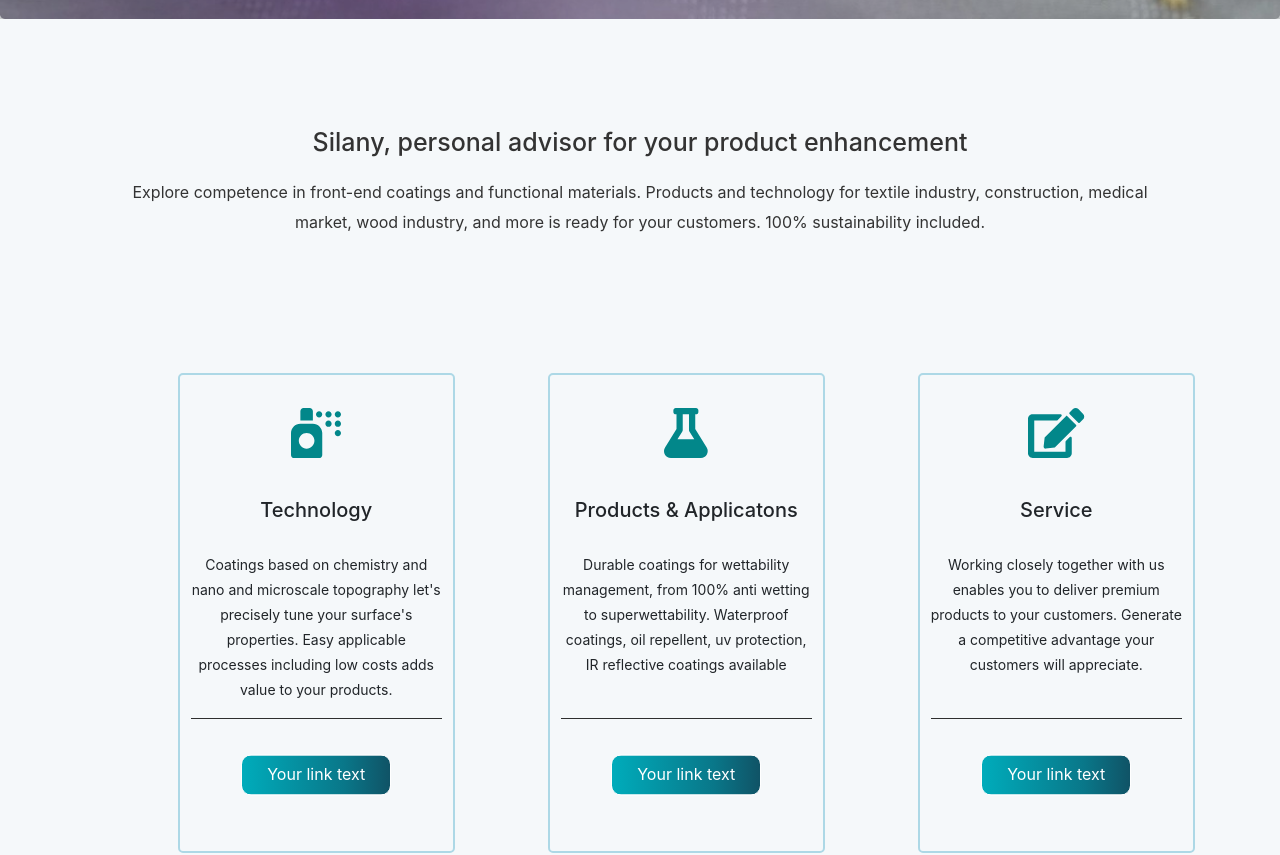
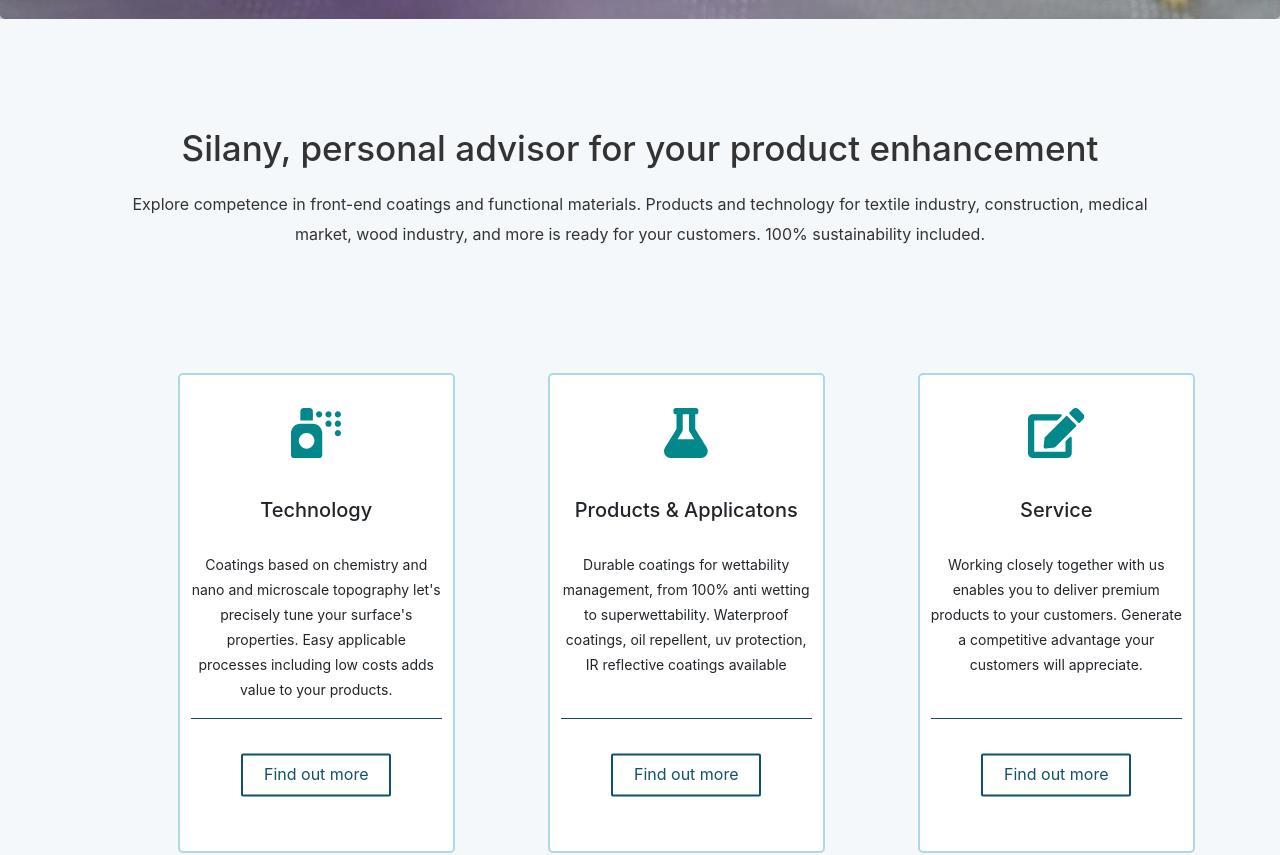
Before and after one commit to mdecrema/react-first, a React (Create React App) app: page / in a window 1280 px wide. Shown: the part 781-1636 px from the top of the page. Built offline with nearby package versions, Linux system fonts and the light colour scheme.

Commit message:
home boxes style changed

```diff
--- a/src/components/box.js
+++ b/src/components/box.js
@@ -15,7 +15,7 @@
         <hr />
         <div className="find_more_container">
 
-        <Link to={props.link}>Your link text</Link>
+        <Link to={props.link}>Find out more</Link>
         </div>
     </section>
 
--- a/src/css/home.css
+++ b/src/css/home.css
@@ -23,6 +23,7 @@
     top: 60%;
     left: 50%;
     transform: translate(-50%, -50%);
+    cursor: pointer;
   }
 
   .jumbo-text h2 {
@@ -62,7 +63,7 @@
   }
 
   .box-text h2 {
-    font-size: 25px;
+    font-size: 35px;
     margin-bottom: 2%;
   }
 
@@ -75,6 +76,8 @@
     padding: 3% 1%;
     position: relative;
     float: left;
+    background-color: #fff;
+    cursor: pointer;
   }
 
   .margin-box {
@@ -104,7 +107,7 @@
   }
 
   .box hr {
-    background-color: #333333;
+    background-color: rgba(16,83,102,1);
   }
 
   .find_more_container {
@@ -116,18 +119,18 @@
   .box a {
     width: 150px;
     padding: 3% 7%;
-    color: #fff;
+    color:  rgba(16,83,102,1);
     text-decoration: none;
-    border: 1px solid #fff;
-    border-radius: 10px;
-    background: linear-gradient(90deg, rgba(0,172,187,1) 0%, rgba(9,119,137,1) 69%, rgba(16,83,102,1) 100%);
-    position: absolute;
+    border: 2px solid rgba(16,83,102,1);
+    border-radius: 2px;
+    /*background: linear-gradient(90deg, rgba(0,172,187,1) 0%, rgba(9,119,137,1) 69%, rgba(16,83,102,1) 100%);
+    */position: absolute;
     top: 50%;
     left: 50%;
     transform: translate(-50%, -50%);
   }
 
-  .box a:hover {
+  .box:hover a {
     text-decoration: none;
     color: #fff;
     background: linear-gradient(170deg, rgba(0,172,187,1) 0%, rgba(9,119,137,1) 69%, rgba(16,83,102,1) 100%);
```
